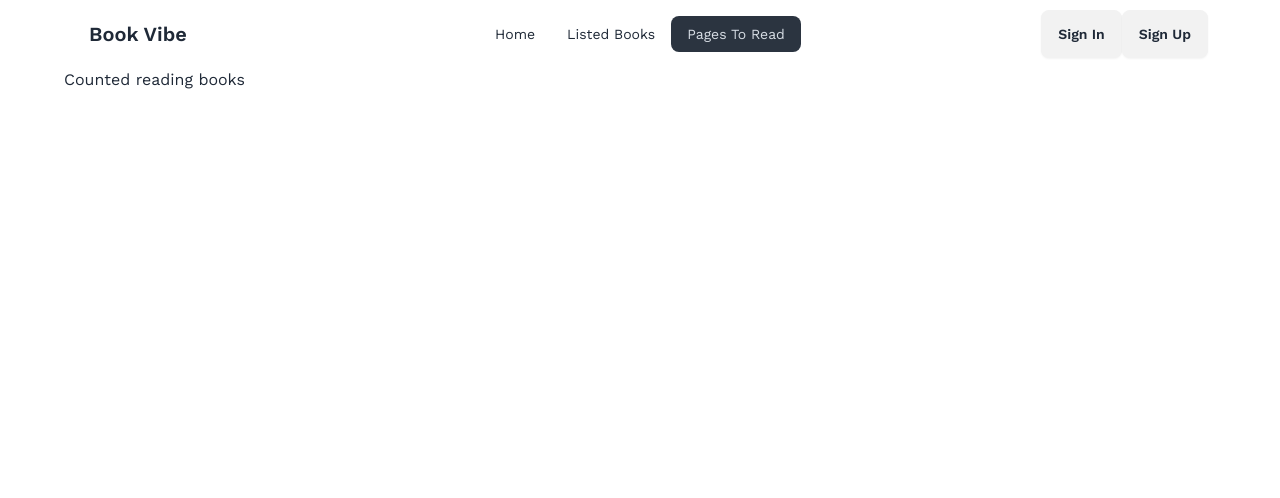
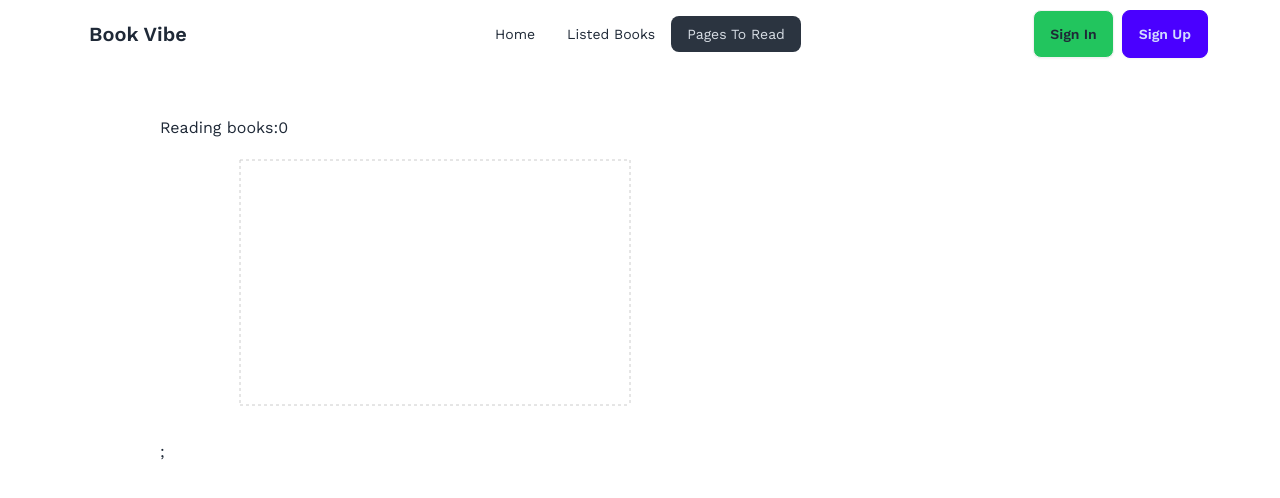
Before and after one commit to nahar-nur/asignment-eight-br, a React (Vite) app: page /pagesToRead in a window 1280 px wide. Shown: the top 498 px of the page. Built offline with nearby package versions, Linux system fonts and the light colour scheme.

Commit message:
added barchart

```diff
--- a/package.json
+++ b/package.json
@@ -12,11 +12,13 @@
   "dependencies": {
     "localforage": "^1.10.0",
     "match-sorter": "^6.3.4",
+    "prop-types": "^15.8.1",
     "react": "^18.2.0",
     "react-dom": "^18.2.0",
     "react-icons": "^5.2.1",
     "react-router-dom": "^6.23.1",
     "react-toastify": "^10.0.5",
+    "recharts": "^2.12.7",
     "sort-by": "^1.2.0"
   },
   "devDependencies": {
--- a/src/components/Header/Header.jsx
+++ b/src/components/Header/Header.jsx
@@ -33,8 +33,8 @@ const Header = () => {
     </ul>
   </div>
   <div className="navbar-end">
-  <a className="btn">Sign In</a>
-    <a className="btn">Sign Up</a>
+  <a className="btn bg-green-500 mr-2">Sign In</a>
+    <a className="btn btn-primary">Sign Up</a>
   </div>
 </div>
 
--- a/src/components/Pages/ListedBooks.jsx
+++ b/src/components/Pages/ListedBooks.jsx
@@ -7,7 +7,13 @@ import { getStoredreadBook } from "../Utility/localStorage";
 const ListedBooks = () => {
 
     const books = useLoaderData();
-    const [listedBooks, setListedBooks]= useState([])
+    const [listedBooks, setListedBooks]= useState([]);
+    const[displayBooks, setDisplayBooks]= useState([]);
+    const handleBookSort = filter=>{
+        if(filter==='rating'){
+            setDisplayBooks(listedBooks)
+        }
+    }
 
     useEffect( ()=>{
         const storedBookIds = getStoredreadBook()
@@ -22,15 +28,23 @@ const ListedBooks = () => {
             // }
 
             setListedBooks(booksListed);
+            setDisplayBooks(booksListed)
             // console.log(bookListed);
         }
-    },[])
+    },[books])
     return (
         <div className="mt-12">
             <h2 className="text-5xl text-center">Books: {listedBooks.length}</h2>
+            <div className="dropdown dropdown-hover mt-12 center">
+  <div tabIndex={0} role="button" className="btn m-1 text-center">Sort by</div>
+  <ul tabIndex={0} className="dropdown-content z-[1] menu p-2 shadow bg-base-100 rounded-box w-52">
+    <li onClick={()=>{handleBookSort('rating')}}><a>rating</a></li>
+    <li><a>rating</a></li>
+  </ul>
+</div>
             <div>
                 {
-                    listedBooks.map(book=> <li key={book.id}>
+                    displayBooks.map(book=> <li key={book.id}>
             <div className="hero min-h-screen bg-base-200">
   <div className="hero-content flex-col lg:flex-row">
     <img src={book.image} className="max-w-sm rounded-lg shadow-2xl mr-12" />
--- a/src/components/Pages/PagesToRead.jsx
+++ b/src/components/Pages/PagesToRead.jsx
@@ -1,11 +1,71 @@
+import { useEffect,useState } from "react";
+import { useLoaderData } from "react-router-dom";
+import { getStoredreadBook } from "../Utility/localStorage";
+import ListedBooks from "./ListedBooks";
+import { BarChart, Bar, Cell, XAxis, YAxis, CartesianGrid } from 'recharts';
+import PropTypes from 'prop-types';
 
 
 const PagesToRead = () => {
+    const books = useLoaderData();
+const [listedBooks, setListedBooks]= useState([]);
+const colors = ['#0088FE', '#00C49F', '#FFBB28', '#FF8042', 'red', 'pink'];
+useEffect(()=>{
+    const storedBookIds = getStoredreadBook();
+    {
+        const booksListed = storedBookIds.map(book=> <ListedBooks book={book} key={book.id}></ListedBooks>
+        )
+    setListedBooks(booksListed);
+    console.log(listedBooks);
+    }
+},[books])
+const getPath = (x, y, width, height) => {
+    return `M${x},${y + height}C${x + width / 3},${y + height} ${x + width / 2},${y + height / 3}
+    ${x + width / 2}, ${y}
+    C${x + width / 2},${y + height / 3} ${x + (2 * width) / 3},${y + height} ${x + width}, ${y + height}
+    Z`;
+  };
+  const TriangleBar = (props) => {
+    const { fill, x, y, width, height } = props;
+
+    return <path d={getPath(x, y, width, height)} stroke="none" fill={fill} />;
+  };
+
+
     return (
-        <div>
-            Counted reading books
+        <div className="mt-12 ml-24">
+             Reading books:{listedBooks.length}
+            <BarChart
+      width={500}
+      height={300}
+      data={listedBooks}
+      margin={{
+        top: 20,
+        right: 30,
+        left: 20,
+        bottom: 5,
+      }}
+    >
+      <CartesianGrid strokeDasharray="3 3" />
+      <XAxis dataKey="bookName" />
+      <YAxis />
+      <Bar dataKey="totalPages" fill="#8884d8" shape={<TriangleBar />} label={{ position: 'top' }}>
+        {listedBooks.map((entry,index ) => (
+          <Cell key={`cell-${index}`} fill={colors[index % 20]} />
+        ))}
+      </Bar>
+    </BarChart>;
+
         </div>
     );
 };
 
+PagesToRead.propTypes ={fill: PropTypes.number,
+    x:PropTypes.number,
+    y:PropTypes.number,
+    width:PropTypes.number,
+    height:PropTypes.number,
+
+}
+
 export default PagesToRead;
```
Also changed, not shown: 1 other file (tests, documents, lock files or other folders).
